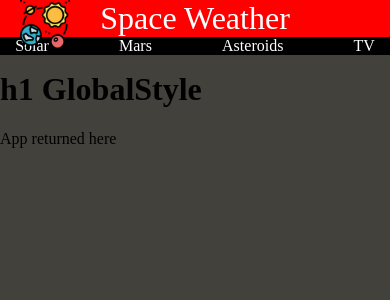
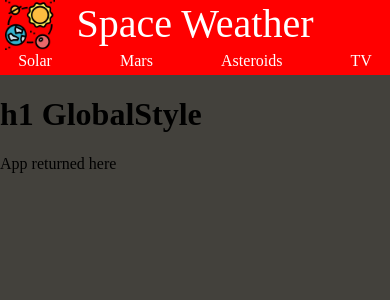
Before and after one commit to andypants888/space-weather, a React (Create React App) app: page / in a window 390 px wide. Shown: the top 300 px of the page. Built offline with nearby package versions, Linux system fonts and the light colour scheme.

Commit message:
build: complete nonresponsive static header

```diff
--- a/src/GlobalStyle.js
+++ b/src/GlobalStyle.js
@@ -6,7 +6,7 @@
      --white: #ffffff;
      --grey: #43413C;
      --red: #FF0000;
-     --fontSuperBig: 2rem;
+     --fontSuperBig: 2.5rem;
      --fontBig: 1.7rem;
      --fontMed: 1.2rem;
      --fontSmall: 1rem;
--- a/src/components/Header/Header.styles.js
+++ b/src/components/Header/Header.styles.js
@@ -3,8 +3,7 @@
 export const Wrapper = styled.div`
   --iconHeight: 50px;
   background-color: var(--red);
-  padding: 0 20px;
-  height: var(--iconHeight);
+  padding: 0 5px;
 
   @media screen and (min-width: 500px) {
     height: calc(var(--iconHeight) + 25px);
@@ -29,11 +28,11 @@
 `;
 
 export const Navbar = styled.div`
-  background-color: black;
+  /* background-color: black; */
 
   ul {
     list-style: none;
-    padding: 0;
+    padding: 5px;
     margin: 0;
     width: 500px;
     display: flex;
@@ -42,7 +41,7 @@
 `;
 
 export const LogoImg = styled.img`
-position: absolute;
+  position: absolute;
   height: var(--iconHeight);
 
   @media screen and (min-width: 500px) {
```
